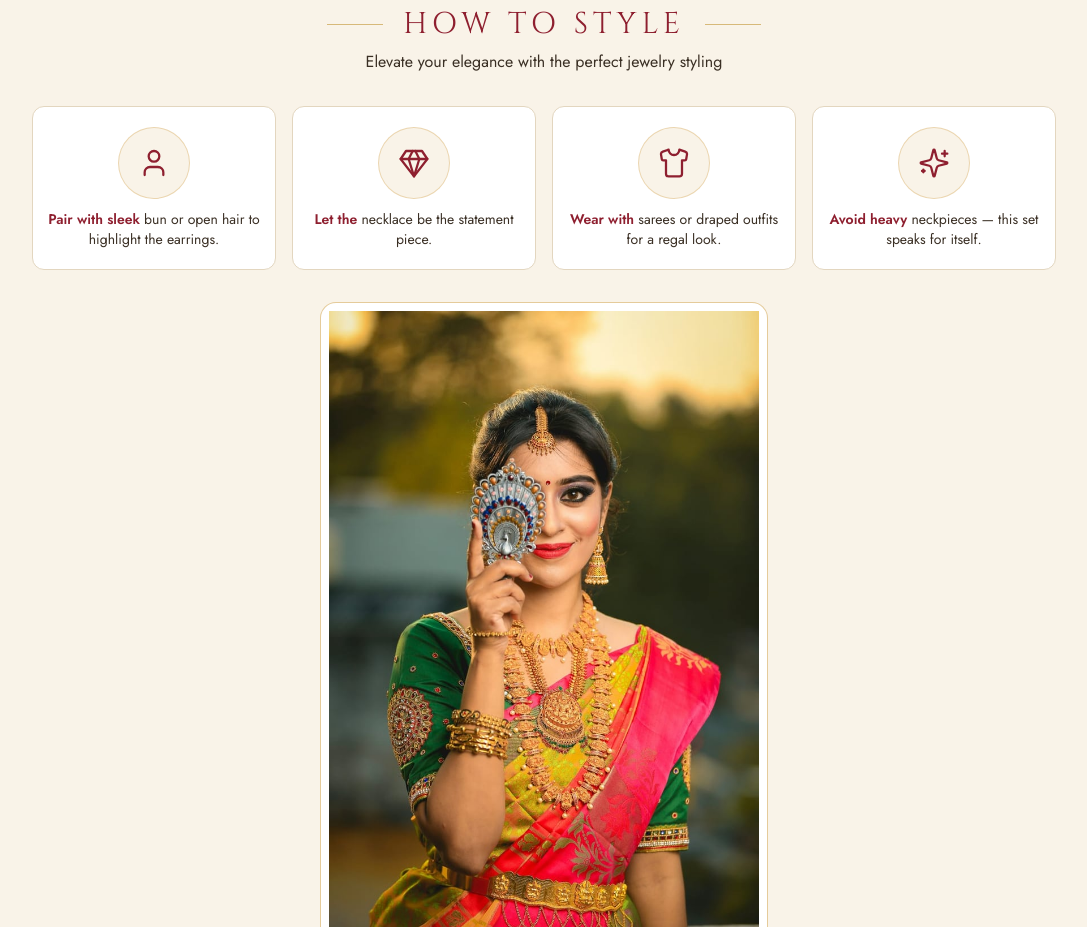
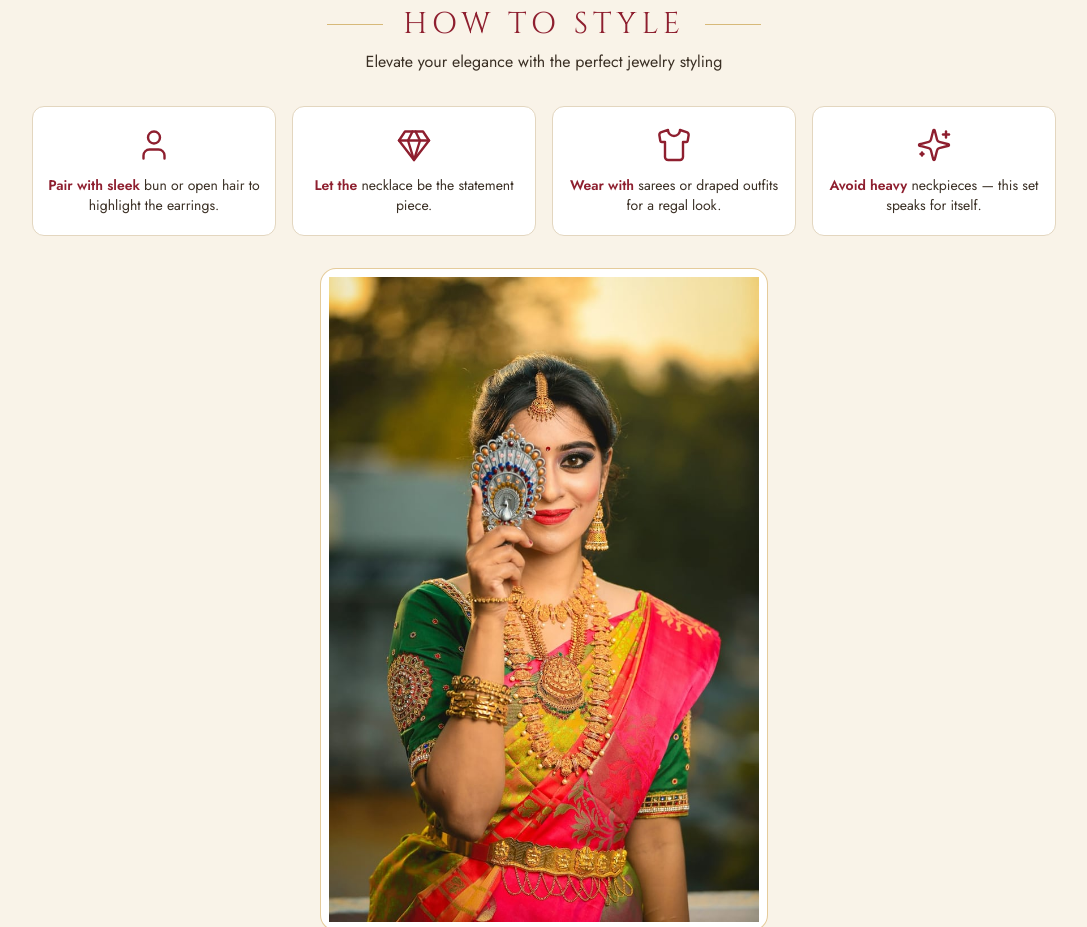
Before and after one commit to mdjunedtah/uraan-, a Next.js app: page / in a window 1280 px wide. Shown: the part 6800-7727 px from the top of the page, without its empty margins (96-1183 px from the left). Built offline with nearby package versions, Linux system fonts and the light colour scheme.

Commit message:
Flatten styling tips: icon directly in card, drop nested circle
Remove the nested rounded-full circle wrapper so each tip card is a
single flat white box with an icon and text, minimizing sub-layers.

https://claude.ai/code/session_01ANpW5KM5sTsLgKUvmReSZk

```diff
--- a/app/page.tsx
+++ b/app/page.tsx
@@ -440,9 +440,7 @@ export default function HomePage() {
               { Icon: Sparkles, lead: 'Avoid heavy', rest: 'neckpieces — this set speaks for itself.' },
             ].map((t, i) => (
               <div key={i} className="bg-white rounded-xl border border-[#e3d6bf] px-3 py-5 text-center">
-                <div className="w-14 h-14 md:w-[72px] md:h-[72px] rounded-full bg-[#f9f3e8] border border-[#d4a857]/40 flex items-center justify-center mx-auto mb-2.5">
-                  <t.Icon className="w-6 h-6 md:w-8 md:h-8 text-[#8e1f2f]" strokeWidth={1.7} />
-                </div>
+                <t.Icon className="w-7 h-7 md:w-9 md:h-9 mx-auto mb-3 text-[#8e1f2f]" strokeWidth={1.6} />
                 <p className="text-[12px] md:text-sm leading-snug text-[#3a2f24]">
                   <span className="text-[#8e1f2f] font-semibold">{t.lead}</span> {t.rest}
                 </p>
```
